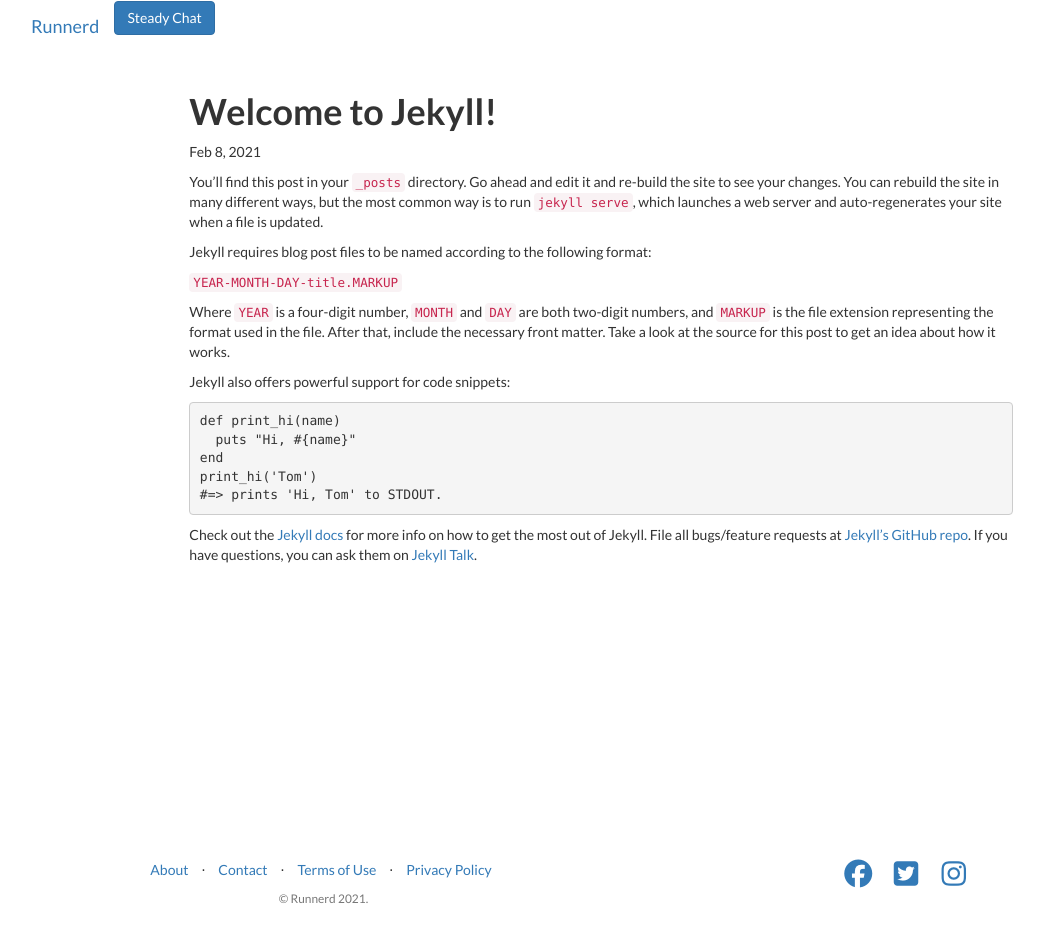
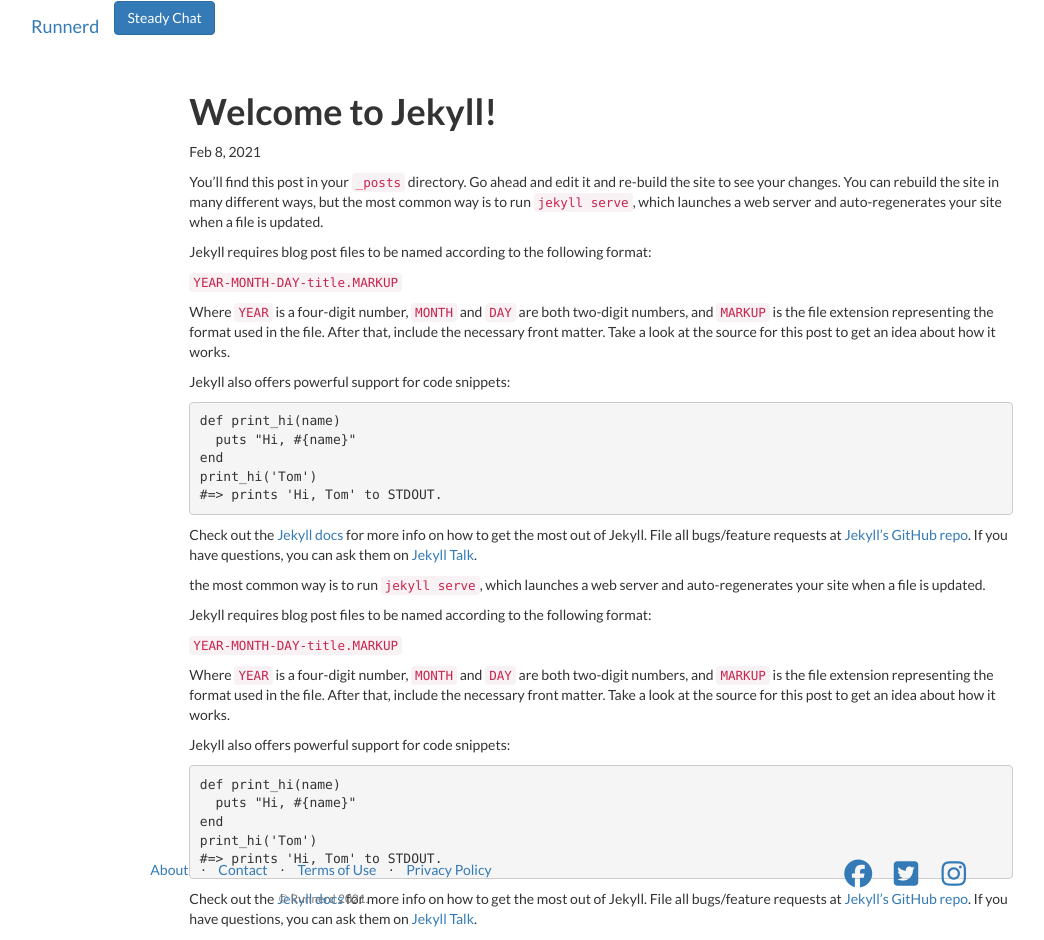
Before and after one commit to jc782/runnerdblog, a Jekyll site: the page built from _posts/2021-02-08-welcome-to-jekyll.markdown, in a window 1280 px wide. Shown: the whole page, without its empty margins (39-1083 px from the left). Built offline with Jekyll 4.4.1, drawn with Linux system fonts in a browser that asks for light colours; nearby versions of some CDN libraries; library files that are not in the unit come from our copies; before the commit the page ends 917 px from its top, so only the background shows below that.

```diff
--- a/_config.yml
+++ b/_config.yml
@@ -1,8 +1,8 @@
 title: Runnerd
 email: josh.carr@cantab.net
 description: The blog section for Runnerd
-baseurl: ""
-url: ""
+baseurl: blog.runnerd.run
+url: blog.runnerd.run
 twitter_username:
 github_username:
 
--- a/_posts/2021-02-08-welcome-to-jekyll.markdown
+++ b/_posts/2021-02-08-welcome-to-jekyll.markdown
@@ -27,3 +27,27 @@ Check out the [Jekyll docs][jekyll-docs] for more info on how to get the most ou
 [jekyll-docs]: https://jekyllrb.com/docs/home
 [jekyll-gh]:   https://github.com/jekyll/jekyll
 [jekyll-talk]: https://talk.jekyllrb.com/
+
+the most common way is to run `jekyll serve`, which launches a web server and auto-regenerates your site when a file is updated.
+
+Jekyll requires blog post files to be named according to the following format:
+
+`YEAR-MONTH-DAY-title.MARKUP`
+
+Where `YEAR` is a four-digit number, `MONTH` and `DAY` are both two-digit numbers, and `MARKUP` is the file extension representing the format used in the file. After that, include the necessary front matter. Take a look at the source for this post to get an idea about how it works.
+
+Jekyll also offers powerful support for code snippets:
+
+{% highlight ruby %}
+def print_hi(name)
+  puts "Hi, #{name}"
+end
+print_hi('Tom')
+#=> prints 'Hi, Tom' to STDOUT.
+{% endhighlight %}
+
+Check out the [Jekyll docs][jekyll-docs] for more info on how to get the most out of Jekyll. File all bugs/feature requests at [Jekyll’s GitHub repo][jekyll-gh]. If you have questions, you can ask them on [Jekyll Talk][jekyll-talk].
+
+[jekyll-docs]: https://jekyllrb.com/docs/home
+[jekyll-gh]:   https://github.com/jekyll/jekyll
+[jekyll-talk]: https://talk.jekyllrb.com/
```
